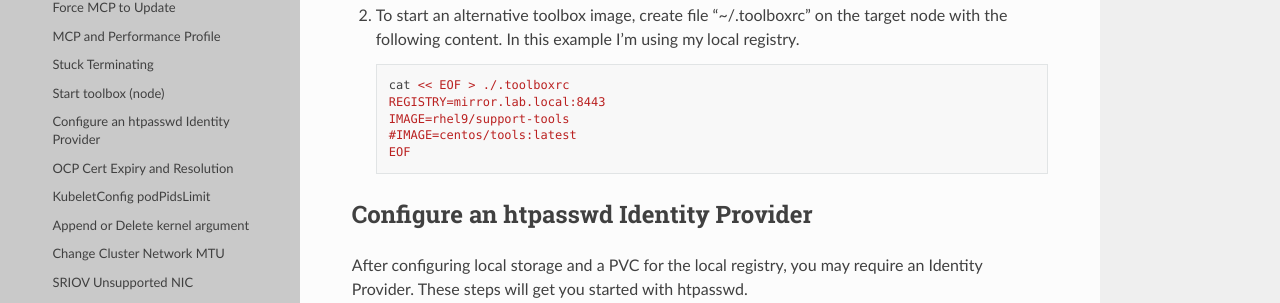
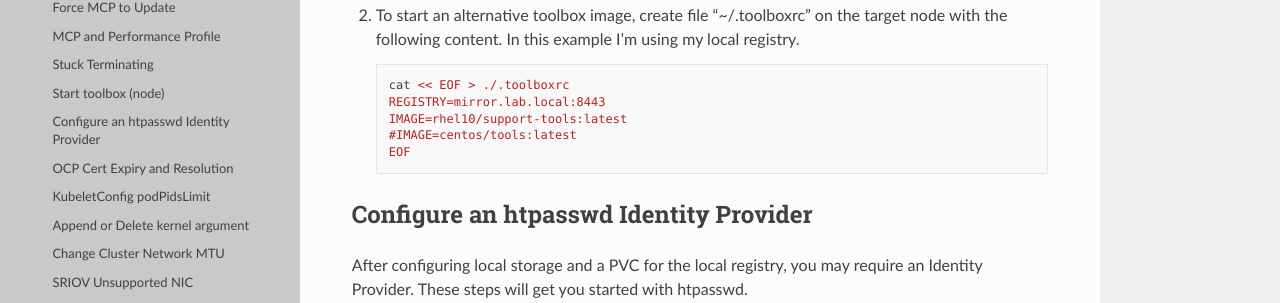
Before and after one commit to vtog/labGuides, a Sphinx documentation site: the page built from source/ocp/openshift-day2.rst, in a window 1280 px wide and 900 px high, scrolled down 7607 px. Shown: the part 148-451 px from the top of the window. Built offline with Sphinx 7.4.7 and the Read the Docs theme 3.1.0, drawn with Linux system fonts in a browser that asks for light colours; pages that are not in the unit, such as notebooks, are missing from menus.

Commit message:
updated toolbox to rhel10

```diff
--- a/source/ocp/openshift-day2.rst
+++ b/source/ocp/openshift-day2.rst
@@ -410,7 +410,7 @@ has several network tools to help troubleshoot the cluster/node.
 
       cat << EOF > ./.toolboxrc
       REGISTRY=mirror.lab.local:8443
-      IMAGE=rhel9/support-tools
+      IMAGE=rhel10/support-tools:latest
       #IMAGE=centos/tools:latest
       EOF
 
```
